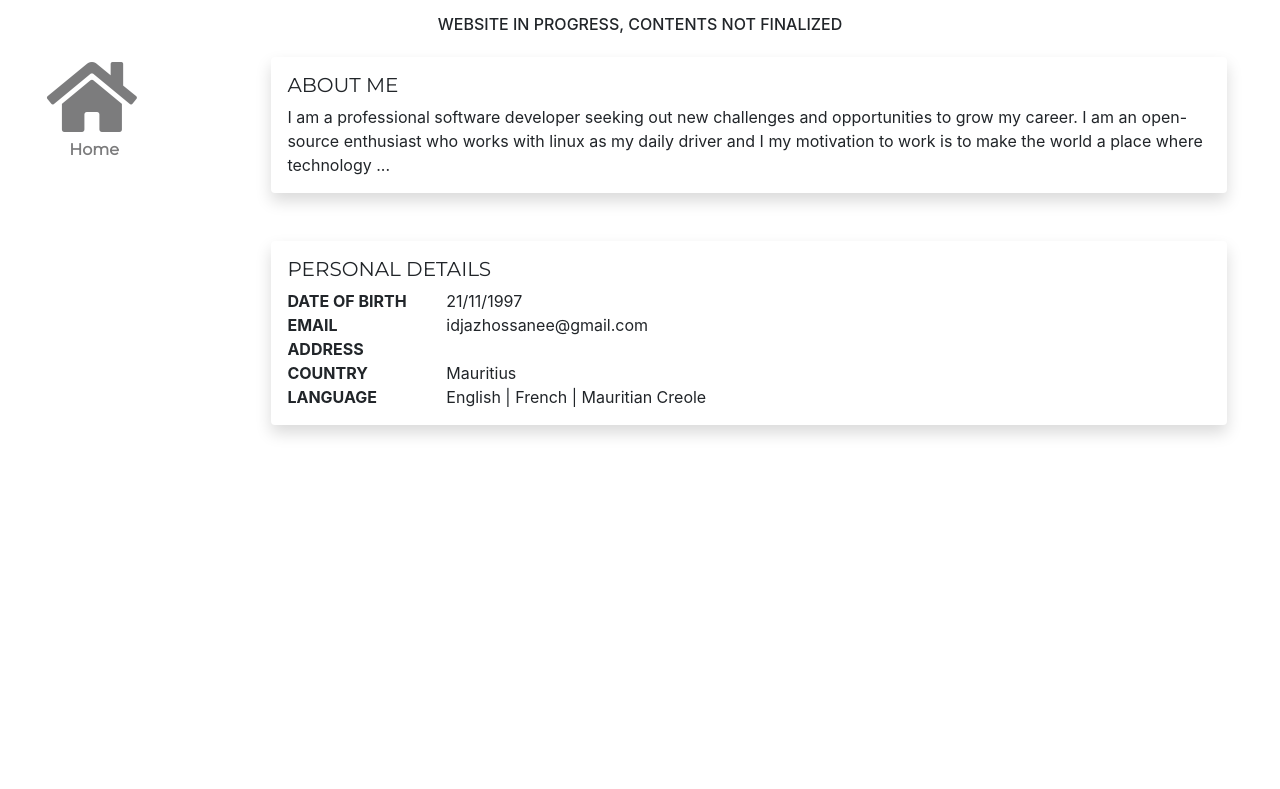
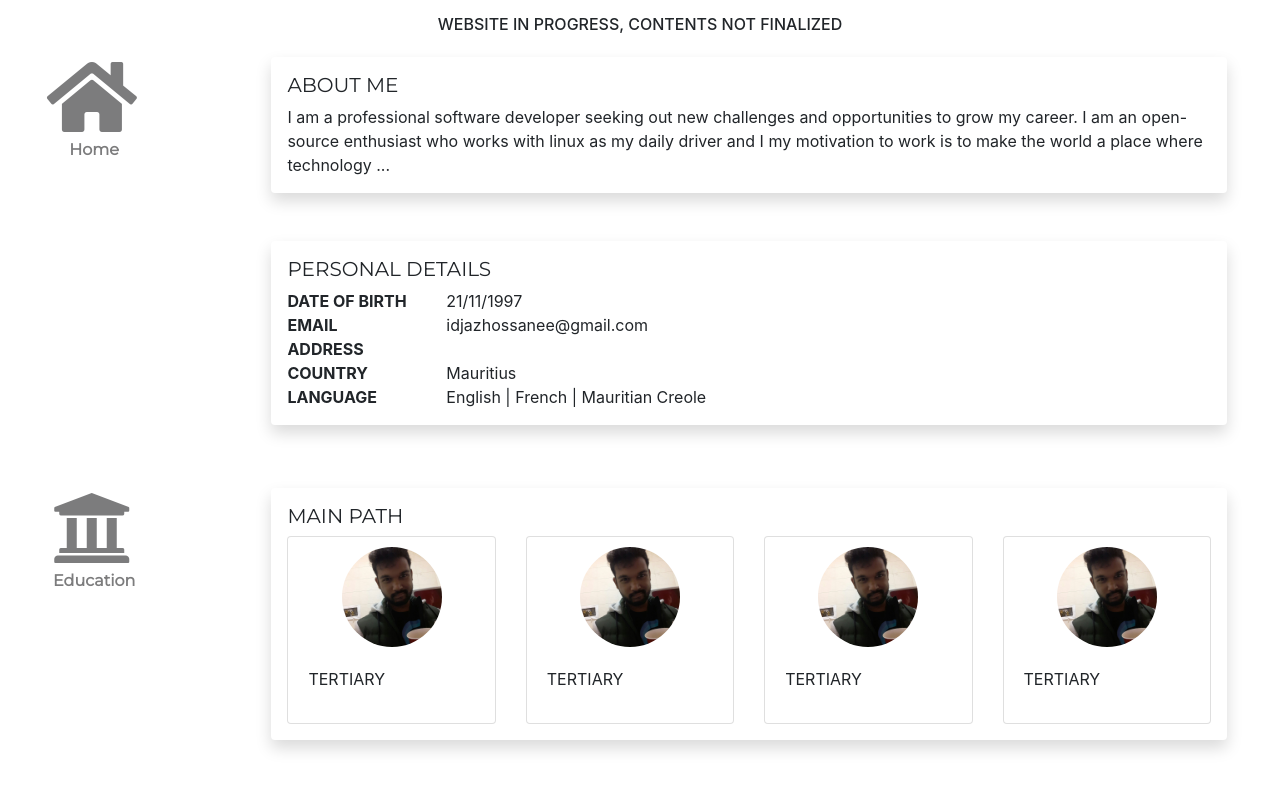
Before and after one commit to ihsaro/cv, a React (Create React App) app: page / in a window 1280 px wide. Shown: the part 411-1200 px from the top of the page. Built offline with nearby package versions, Linux system fonts and the light colour scheme.

Commit message:
education cards in progress

```diff
--- /dev/null
+++ b/src/components/education/Education.tsx
@@ -0,0 +1,19 @@
+import React from 'react';
+import TitleBox from '../shared/TitleBox/TitleBox';
+import EducationCard from './EducationCard';
+
+export default class Education extends React.Component {
+    render() {
+        return (
+            <div id="education" className="row section-top-padding">
+                <TitleBox title="Education" fontAwesomeIcon="fa fa-university fa-5x" />
+                <div className="col-md-10">
+                    <div className="container shadow p-3 mb-5 bg-white rounded content-box-container-width">
+                        <h5 className="content-box-header">MAIN PATH</h5>
+                        <EducationCard jsonResource={require('./json/EducationCardItem.json')} />
+                    </div>
+                </div>
+            </div>
+        );
+    }
+}
--- /dev/null
+++ b/src/components/education/EducationCard.css
@@ -0,0 +1,11 @@
+.education-card {
+    width: 100px;
+}
+
+.education-card-photo {
+    width: 100px;
+    height: 100px;
+    border-radius: 50%;
+    margin: auto;
+    margin-top: 10px;
+}
--- /dev/null
+++ b/src/components/education/EducationCard.tsx
@@ -0,0 +1,27 @@
+import React from 'react';
+import { IEducationProps } from './interfaces/IEducationCardProps';
+
+import './EducationCard.css';
+
+import profilePicture from '../introduction/images/profile_picture.jpg';
+
+export default class EducationCard extends React.Component<IEducationProps> {
+    render() {
+        return (
+            <div className="card-deck">
+            {
+                this.props.jsonResource.EducationCardItems.map((item: any) => {
+                    return(
+                        <div className="card education-card">
+                            <img className="education-card-photo" src={profilePicture} alt="..."/>
+                            <div className="card-body">
+                                <p className="card-title">{item.title}</p>
+                            </div>
+                        </div>
+                    )
+                })
+            }
+            </div>
+        );
+    }
+}
--- /dev/null
+++ b/src/components/education/interfaces/IEducationCardProps.ts
@@ -0,0 +1,3 @@
+export interface IEducationProps {
+    jsonResource: any;
+}
--- /dev/null
+++ b/src/components/education/json/EducationCardItem.json
@@ -0,0 +1,28 @@
+{
+    "EducationCardItems": [
+        {
+            "image": "../components/introduction/images/profile_picture.jpg",
+            "title": "TERTIARY",
+            "location": "21/11/1997",
+            "result": ""
+        },
+        {
+            "image": "../components/introduction/images/profile_picture.jpg",
+            "title": "TERTIARY",
+            "location": "21/11/1997",
+            "result": ""
+        },
+        {
+            "image": "../components/introduction/images/profile_picture.jpg",
+            "title": "TERTIARY",
+            "location": "21/11/1997",
+            "result": ""
+        },
+        {
+            "image": "../components/introduction/images/profile_picture.jpg",
+            "title": "TERTIARY",
+            "location": "21/11/1997",
+            "result": ""
+        }
+    ]
+}
--- a/src/components/nav-bar/json/NavigationBar.json
+++ b/src/components/nav-bar/json/NavigationBar.json
@@ -7,14 +7,14 @@
             "Link": "#home"
         },
         {
+            "Name": "Education",
+            "FontAwesomeIcon": "fa fa-university",
+            "Link": "#education"
+        },
+        {
             "Name": "Skills",
             "FontAwesomeIcon": "fa fa-tools",
             "Link": "#skills"
-        },
-        {
-            "Name": "Education",
-            "FontAwesomeIcon": "fa fa-university",
-            "Link": "#education"
         },
         {
             "Name": "Projects",
--- a/src/index.css
+++ b/src/index.css
@@ -1,3 +1,4 @@
 body {
     padding-top: 150px;
+    overflow-x: hidden;
 }
--- a/src/index.tsx
+++ b/src/index.tsx
@@ -6,12 +6,14 @@ import './index.css';
 import NavigationBar from './components/nav-bar/NavigationBar';
 import Introduction from './components/introduction/Introduction';
 import Home from './components/home/Home';
+import Skills from './components/skills/Skills';
 import GoToTopWidget from './components/go-to-top-widget/GoToTopWidget';
 
 import * as serviceWorker from './serviceWorker';
+import Education from './components/education/Education';
 
 ReactDOM.render(<NavigationBar jsonResource={require('./components/nav-bar/json/NavigationBar.json')} />, document.getElementById('header'));
-ReactDOM.render([<Introduction />, <Home />], document.getElementById('main'));
+ReactDOM.render([<Introduction />, <Home />, <Education />], document.getElementById('main'));
 ReactDOM.render(<GoToTopWidget />, document.getElementById('footer'));
 
 serviceWorker.unregister();
```
Also changed, not shown: src/components/skills/Skills.tsx (added, +17 -0 lines).
